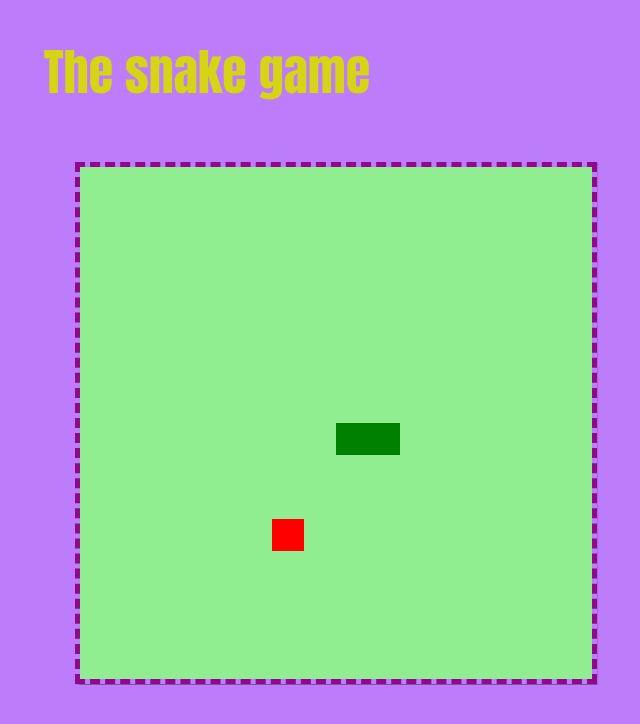
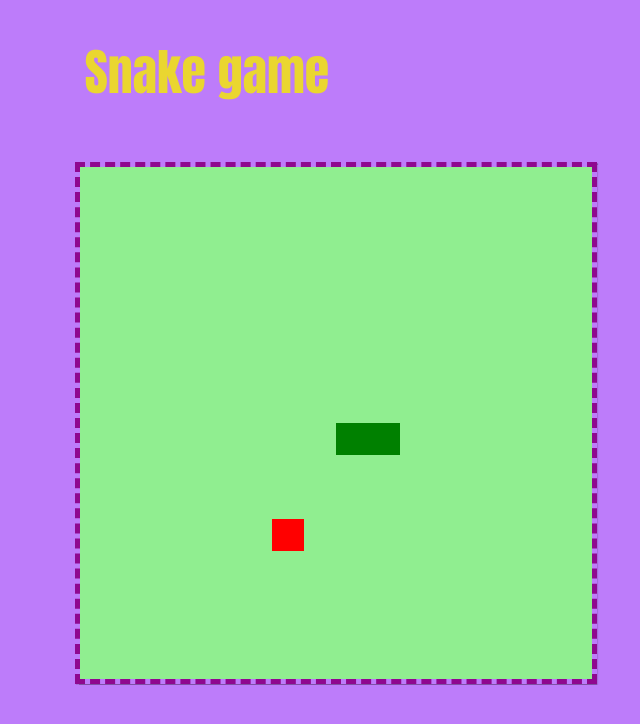
Before and after one commit to xEduardax/JavaScript, a plain HTML site: page snake-game/index.html in a window 1280 px wide. Shown: the whole page, without its empty margins (433-1073 px from the left). Drawn offline with Linux system fonts and the light colour scheme.

Commit message:
Snake game

```diff
--- a/snake-game/index.html
+++ b/snake-game/index.html
@@ -4,12 +4,13 @@
     <meta charset="UTF-8">
     <meta http-equiv="X-UA-Compatible" content="IE=edge">
     <meta name="viewport" content="width=device-width, initial-scale=1.0">
+    <link rel="shortcut icon" href="snake.png" type="favicon">
     <link rel="stylesheet" href="style.css">
     <script defer src="script.js"></script>
     <title>Snake Game</title>
 </head>
 <body>
-    <h1>The snake game</h1>
+    <h1>Snake game</h1>
     <canvas id="snake" width="512" height="512"></canvas>
 </body>
 </html>
--- a/snake-game/style.css
+++ b/snake-game/style.css
@@ -5,7 +5,7 @@ body {
 h1 {
     text-align: center;
     font-family: Impact, Haettenschweiler, 'Arial Narrow Bold', sans-serif;
-    color: rgba(216, 216, 11, 0.952);
+    color: rgba(240, 225, 20, 0.884);
     font-size: 50px;
 
 }
```
Also changed, not shown: snake-game/snake.png (added).
